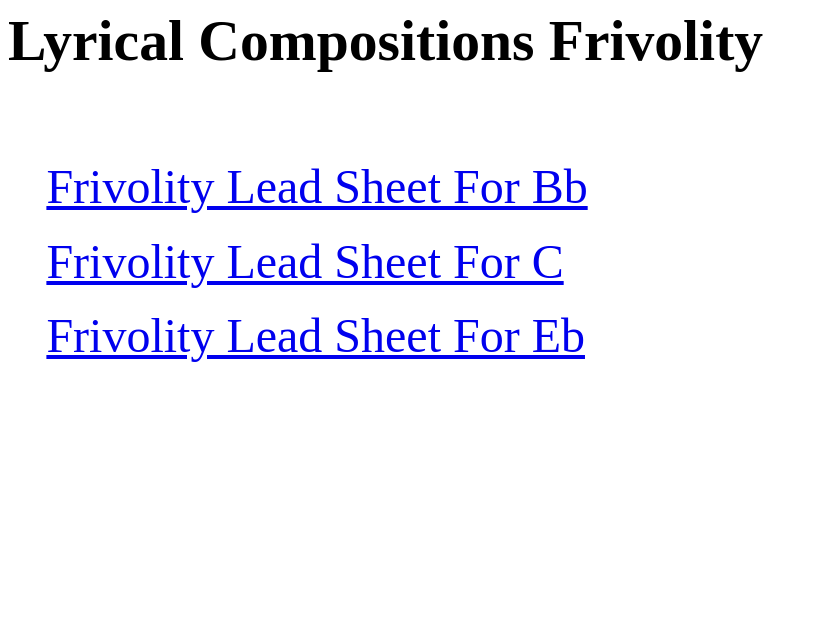
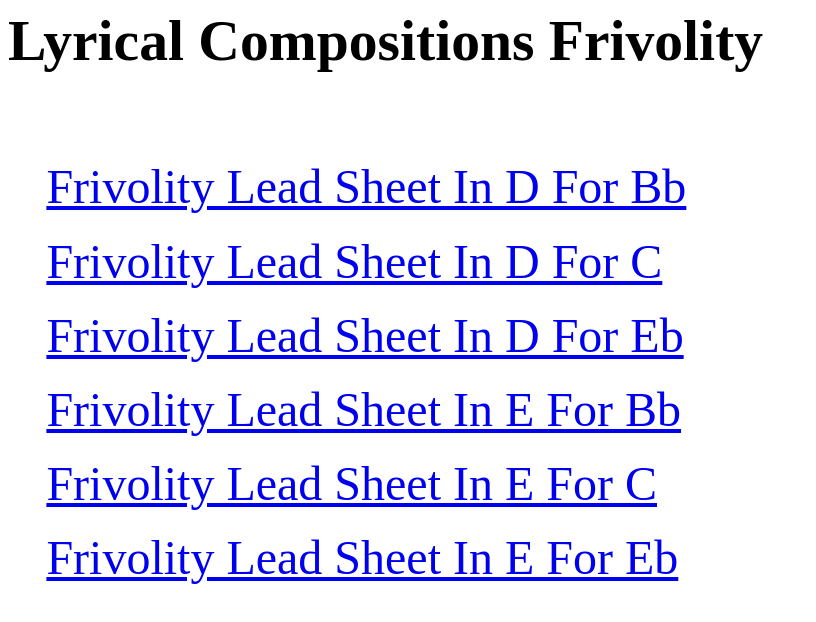
Before and after one commit to flaminghakama/lyrical-compositions-pdf, a plain HTML site: page frivolity/index.html in a window 1280 px wide. Shown: the whole page, without its empty margins (0-816 px from the left). Drawn offline with Linux system fonts and the light colour scheme.

Commit message:
transposed Frivolity

```diff
--- a/frivolity/index.html
+++ b/frivolity/index.html
@@ -31,9 +31,12 @@
     </style>
     <h2>Lyrical Compositions Frivolity</h2>
     <ul>
-        <li><a href='frivolity-Lead-Sheet-for-Bb.pdf'>Frivolity Lead Sheet For Bb</a></li>
-        <li><a href='frivolity-Lead-Sheet-for-C.pdf'>Frivolity Lead Sheet For C</a></li>
-        <li><a href='frivolity-Lead-Sheet-for-Eb.pdf'>Frivolity Lead Sheet For Eb</a></li>
+        <li><a href='frivolity-Lead-Sheet-in-D-for-Bb.pdf'>Frivolity Lead Sheet In D For Bb</a></li>
+        <li><a href='frivolity-Lead-Sheet-in-D-for-C.pdf'>Frivolity Lead Sheet In D For C</a></li>
+        <li><a href='frivolity-Lead-Sheet-in-D-for-Eb.pdf'>Frivolity Lead Sheet In D For Eb</a></li>
+        <li><a href='frivolity-Lead-Sheet-in-E-for-Bb.pdf'>Frivolity Lead Sheet In E For Bb</a></li>
+        <li><a href='frivolity-Lead-Sheet-in-E-for-C.pdf'>Frivolity Lead Sheet In E For C</a></li>
+        <li><a href='frivolity-Lead-Sheet-in-E-for-Eb.pdf'>Frivolity Lead Sheet In E For Eb</a></li>
     </ul>
 </body>
 </html>
```
Also changed, not shown: immersion-setlist-for-Bb.html (+1 -1 lines), immersion-setlist-for-C.html (+1 -1 lines), immersion-setlist-for-Eb.html (+1 -1 lines), 9 other files.
